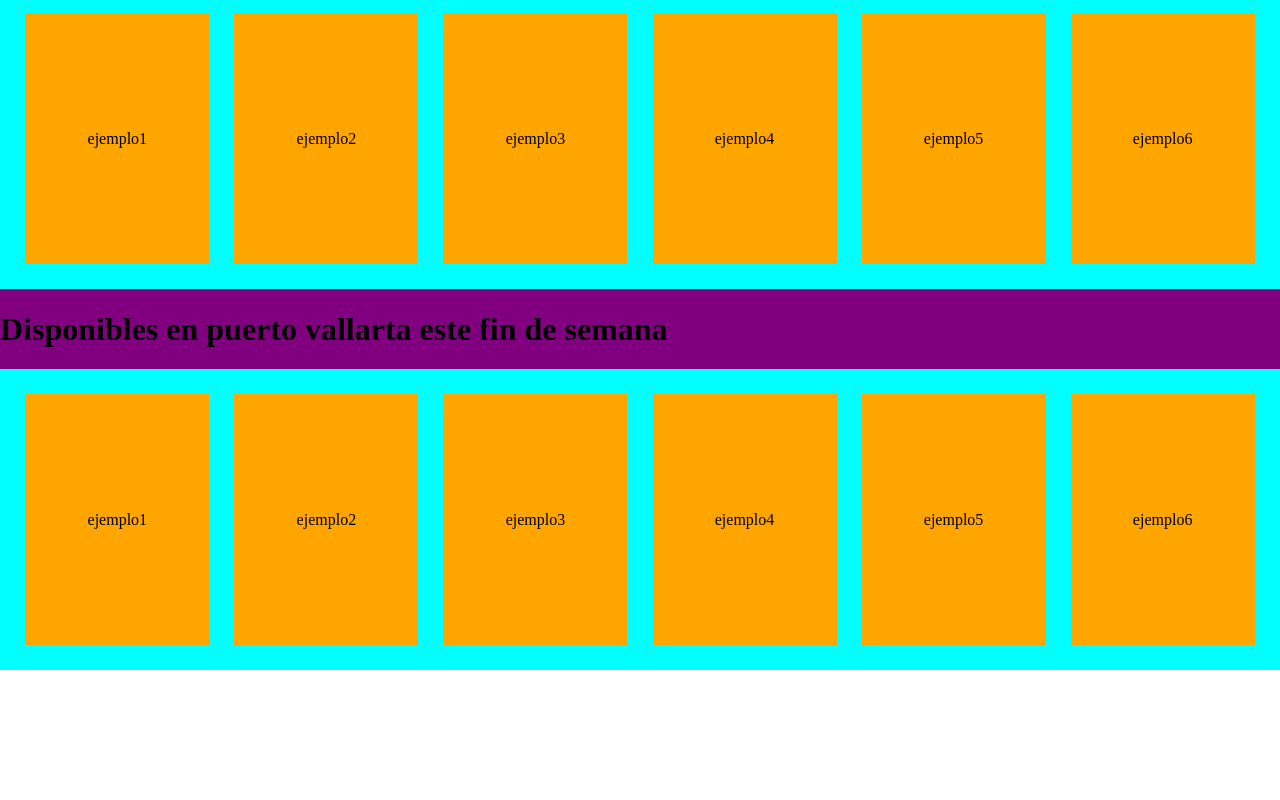
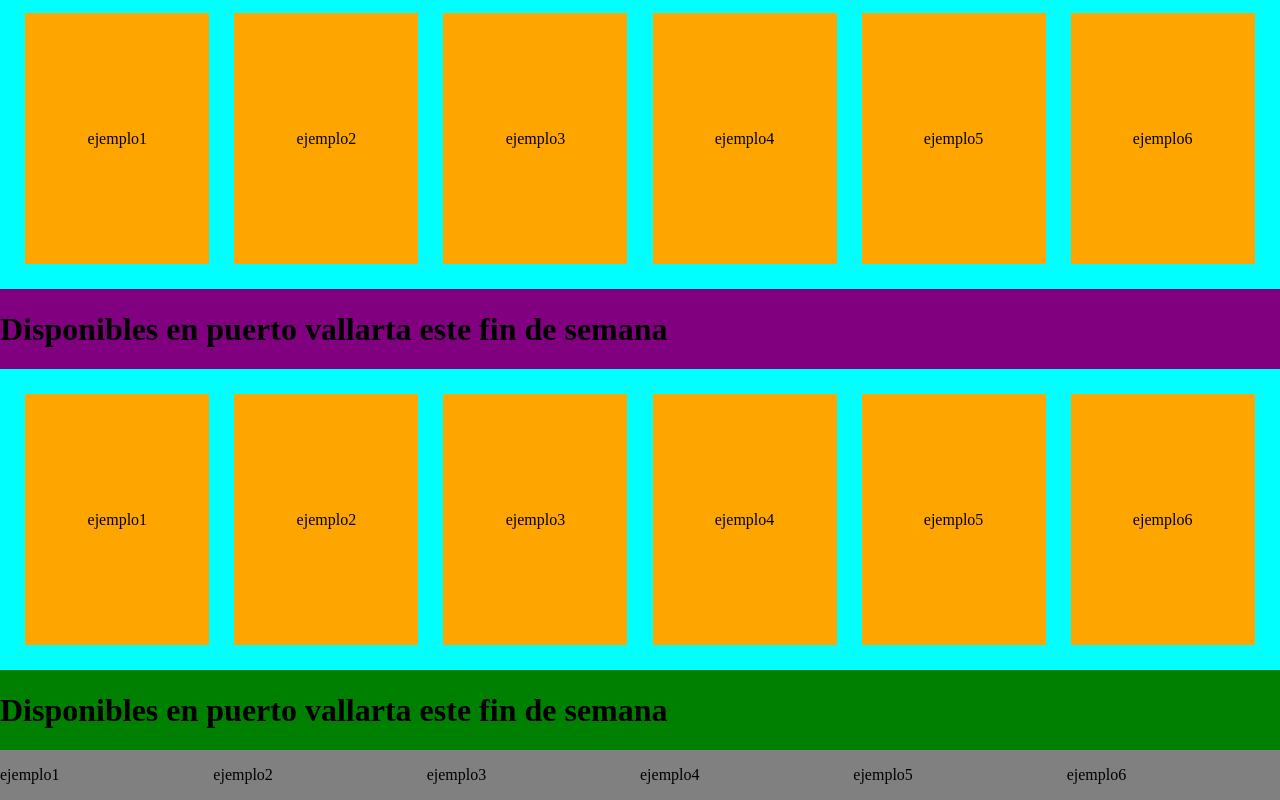
Before and after one commit to Dylanepic648/airbnbweb, a plain HTML site: page index.html in a window 1280 px wide. Shown: the part 688-1488 px from the top of the page. Before the commit the page ends 1358 px from the top, so only its background shows below. Drawn offline with Linux system fonts and the light colour scheme.

Commit message:
footerstart

```diff
--- a/index.html
+++ b/index.html
@@ -61,6 +61,17 @@
         </div>
     </div>
     <div class="footer">
+        <h1>Disponibles en puerto vallarta este fin de semana</h1>
+        <div>
+        <ul class="options2">
+            <li class="option2-box info"><p>ejemplo1</p></li>
+            <li class="option2-box info"><p>ejemplo2</p></li>
+            <li class="option2-box info"><p>ejemplo3</p></li>
+            <li class="option2-box info"><p>ejemplo4</p></li>
+            <li class="option2-box info"><p>ejemplo5</p></li>
+            <li class="option2-box info"><p>ejemplo6</p></li>
+        </ul>
+        </div>
     </div>
 </body>
 </html>
--- a/styles.css
+++ b/styles.css
@@ -174,3 +174,33 @@ body .content
     background-color: orange;
     justify-content: center;
 }
+/**footer styles**/
+body .footer
+{
+    margin: 0%;
+    padding: 0%;
+    width: auto;
+    display: flex;
+    background-color: green;
+    flex-direction: column;
+}
+.options2
+{
+    margin: 0%;
+    padding: 0%;
+    width: auto;
+    display: flex;
+    background-color: cyan;
+    align-self: center;
+}
+.options2 .option2-box
+{
+    width: 100%;
+    margin: 0%;
+    padding: 0% 0%;
+    display: flex;
+    list-style: none;
+    align-items: center;
+    background-color: gray;
+    justify-content: flex-start;
+}
```
